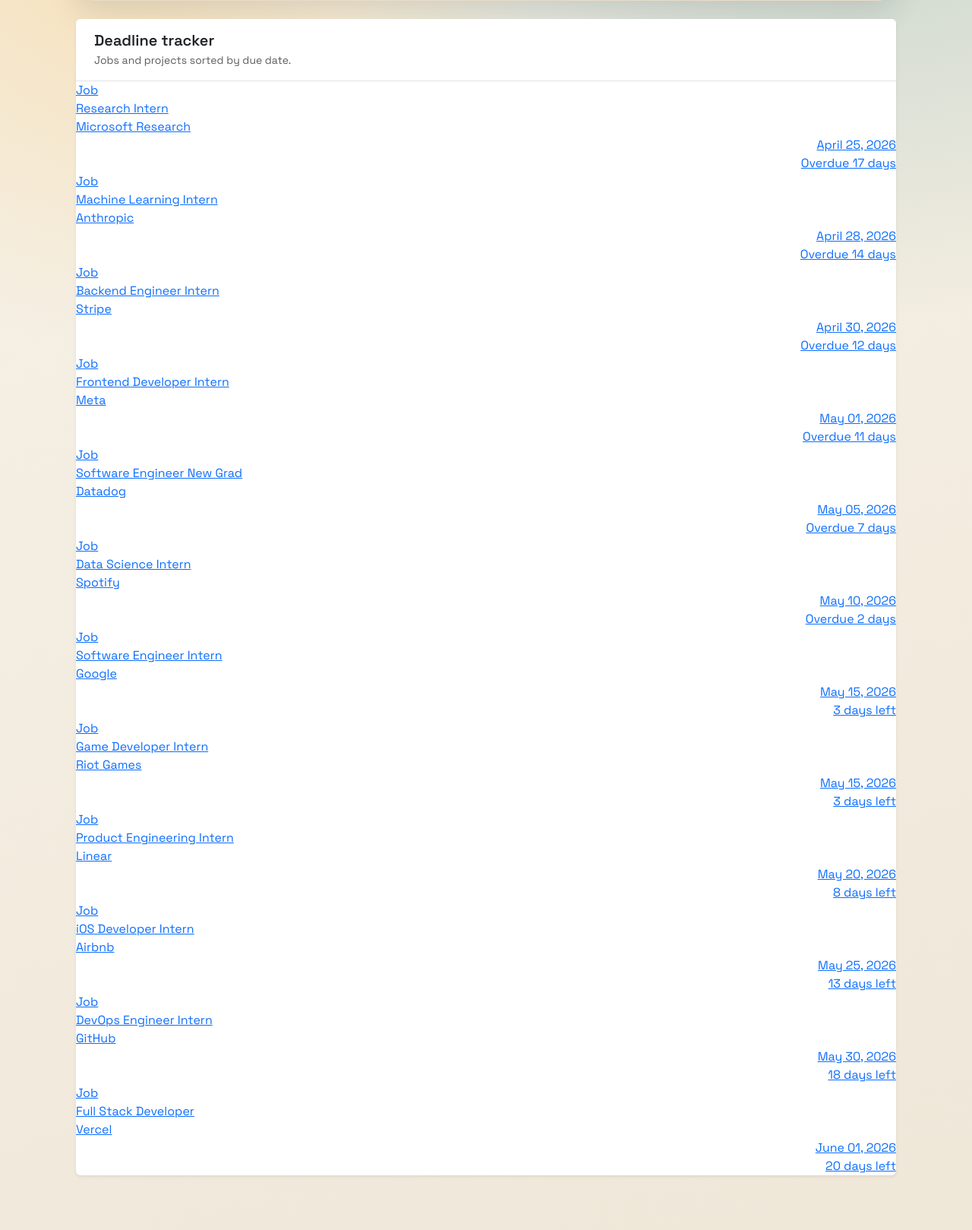
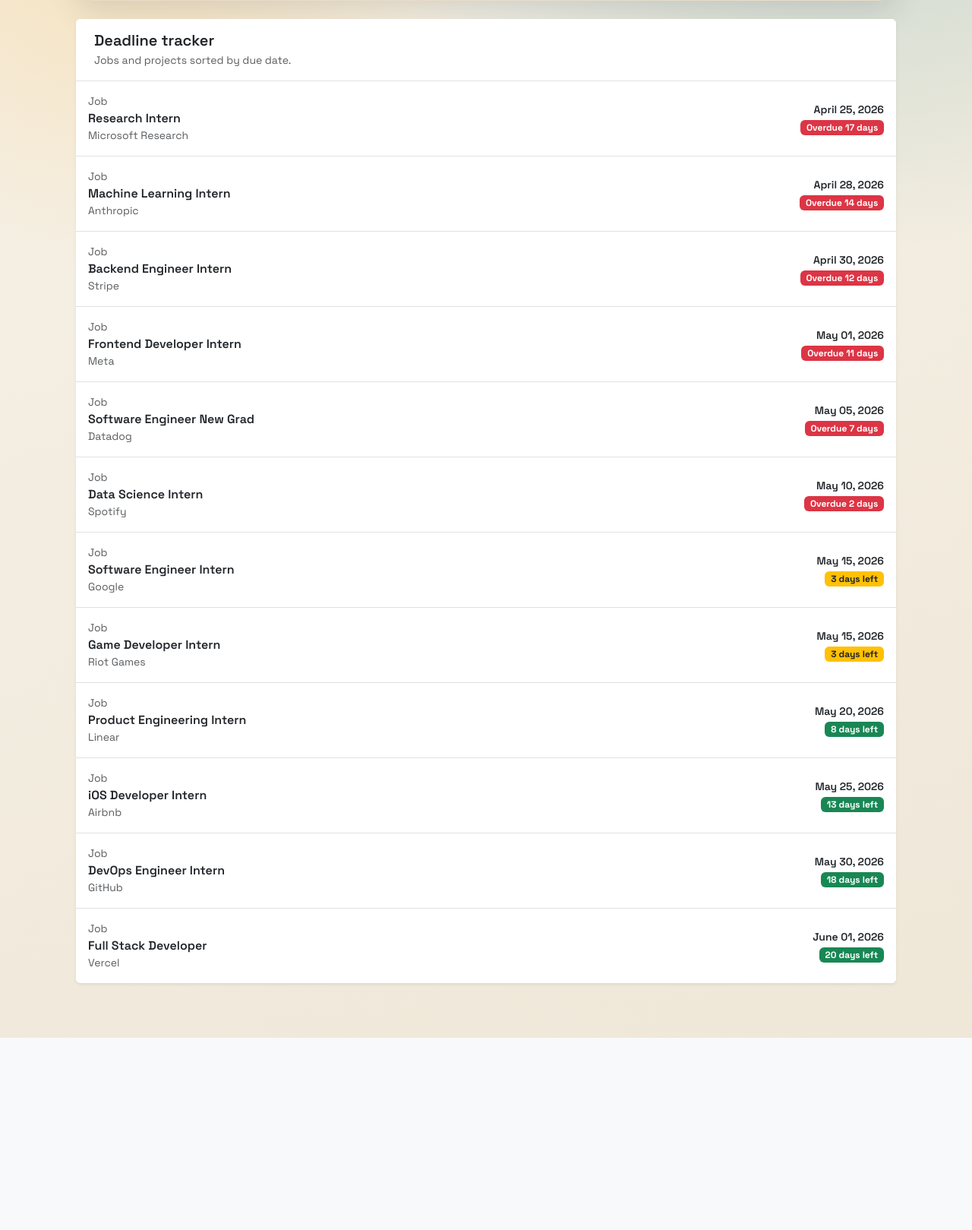
Before and after one commit to NU-CS-Software-Studio-Spring-26/project-next-step-assistant, a Rails app: page / in a window 1280 px wide. Shown: the part 564-2183 px from the top of the page at 76% size. After the commit the page ends 1930 px from the top, so only its background shows below. Run offline with Rails 7, Linux system fonts and the light colour scheme; data comes from the database, SQL or seed files in the repository; some libraries are stand-ins or nearby versions.

Commit message:
restore deadline tracker styling

```diff
--- a/app/views/home/index.html.erb
+++ b/app/views/home/index.html.erb
@@ -19,21 +19,30 @@
 				<p class="text-body-secondary small mb-0 mt-1">Jobs and projects sorted by due date.</p>
 			</div>
 			<% if @deadline_items.present? %>
-				<ul class="deadline-list list-unstyled mb-0">
+				<ul class="list-group list-group-flush">
 				<% @deadline_items.each do |item| %>
-						<li class="deadline-list-item">
-							<%= link_to item[:path], class: "deadline-item-link" do %>
-								<span class="deadline-icon <%= deadline_icon_class(item[:deadline]) %>" aria-hidden="true"></span>
-								<div class="deadline-item-main">
-									<div class="deadline-item-kind"><%= item[:kind] %></div>
-									<div class="deadline-item-title"><%= item[:title] %></div>
-									<div class="deadline-item-subtitle"><%= item[:subtitle] %></div>
+					<li class="list-group-item d-flex justify-content-between align-items-center py-3">
+					<div>
+						<div class="small text-muted"><%= item[:kind] %></div>
+						<div class="fw-semibold">
+						<%= link_to item[:title], item[:path], class: "text-decoration-none text-dark" %>
 						</div>
-								<div class="deadline-item-meta text-sm-end">
-									<div class="deadline-item-date"><%= item[:deadline].present? ? l(item[:deadline], format: :long) : "No due date" %></div>
-									<div class="deadline-item-status"><%= deadline_status_text(item[:deadline]) %></div>
+						<div class="small text-muted"><%= item[:subtitle] %></div>
 					</div>
+
+					<div class="text-end">
+						<div class="small fw-semibold">
+						<%= item[:deadline].present? ? l(item[:deadline], format: :long) : "No due date" %>
+						</div>
+
+						<% if item[:deadline].present? && item[:deadline] < Date.today %>
+						<span class="badge bg-danger"><%= deadline_status_text(item[:deadline]) %></span>
+						<% elsif item[:deadline].present? && item[:deadline] <= Date.today + 7.days %>
+						<span class="badge bg-warning text-dark"><%= deadline_status_text(item[:deadline]) %></span>
+						<% else %>
+						<span class="badge bg-success"><%= deadline_status_text(item[:deadline]) %></span>
 						<% end %>
+					</div>
 					</li>
 				<% end %>
 				</ul>
```
Lines whose indentation alone changed are shown as unchanged.
